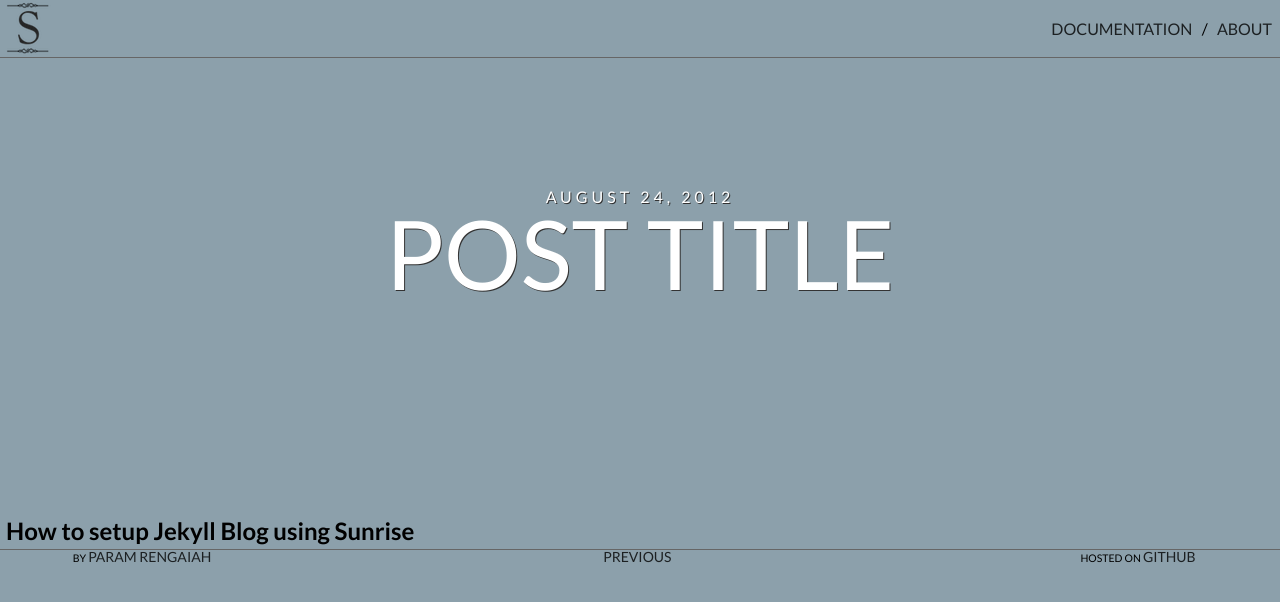
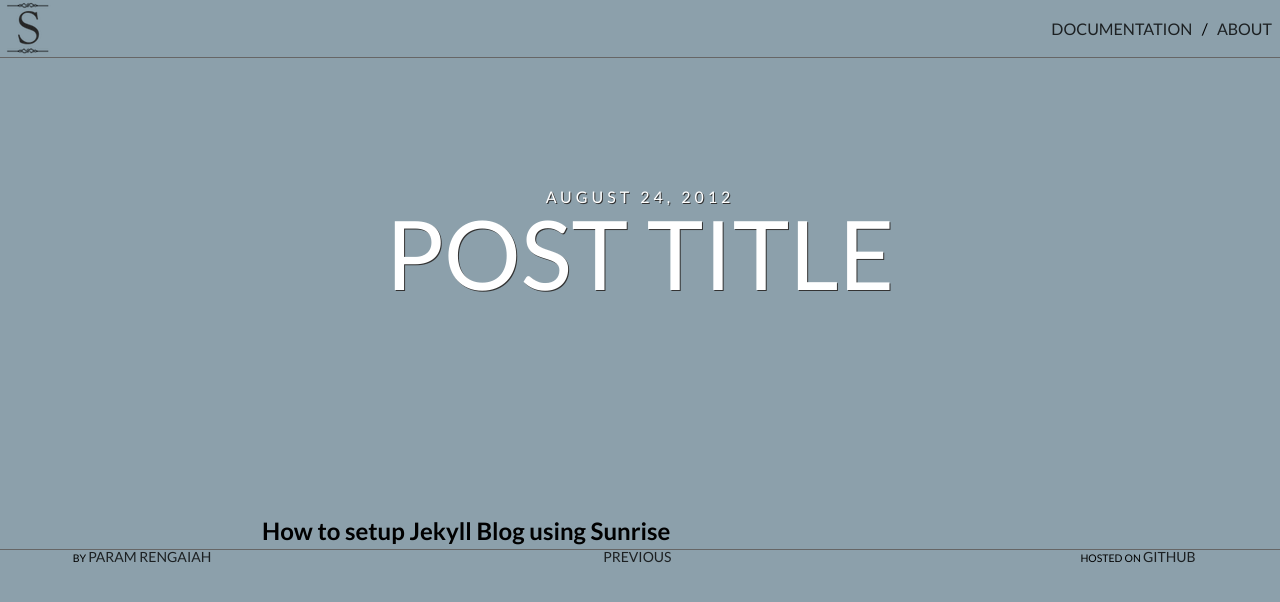
Before and after one commit to prengaiah/sunrise, a Jekyll site: the page built from _posts/2012-08-24-setting-up-jekyll-site.md, in a window 1280 px wide. Shown: the top 602 px of the page. Built offline with Jekyll 4.4.1, drawn with Linux system fonts in a browser that asks for light colours.

Commit message:
Base URL and minor CSS changes

```diff
--- a/_config.yml
+++ b/_config.yml
@@ -1,5 +1,6 @@
 name: Param Rengaiah
 description: Another Jekyll Blog Template
-url: https://github.com/prengaiah/sunrise
+baseurl: http://prengaiah.github.com/sunrise/
+url: http://prengaiah.github.com/sunrise
 auto: true
 permalink: /blog/:categories/:title.html
--- a/public/css/1382.css
+++ b/public/css/1382.css
@@ -0,0 +1,4 @@
+.post-body {
+  width: 50%;
+  margin-left: 25%;
+}
--- a/public/css/480.css
+++ b/public/css/480.css
@@ -30,6 +30,9 @@
   height: 20em;
 }
 
+.post-body {
+  width: 75%;
+}
 
 .post-title {
   font-size: 3.75em;
--- a/public/css/768.css
+++ b/public/css/768.css
@@ -16,6 +16,11 @@
   height: 32em;
 }
 
+.post-body {
+  width: 70%;
+  margin-left: 15%;
+}
+
 .post-title {
   font-size: 5em;
 }
--- a/public/css/992.css
+++ b/public/css/992.css
@@ -10,3 +10,9 @@
 .about .about-header {
   font-size: 6.25em;
 }
+
+.post-body {
+  width: 65%;
+  margin-left: 20%;
+
+}
--- a/public/css/base.css
+++ b/public/css/base.css
@@ -278,6 +278,10 @@
   font-weight: 400;
 }
 
+.post-body {
+  width: 80%;
+  margin-left: 5%;
+}
 
 .post-body h1, .post-body h2, .post-body h3, .post-body h4, .post-body h5,
 .post-body h6, .post-body p, .post-body blockquote, .post-body pre,
```
Also changed, not shown: 5 other files.
